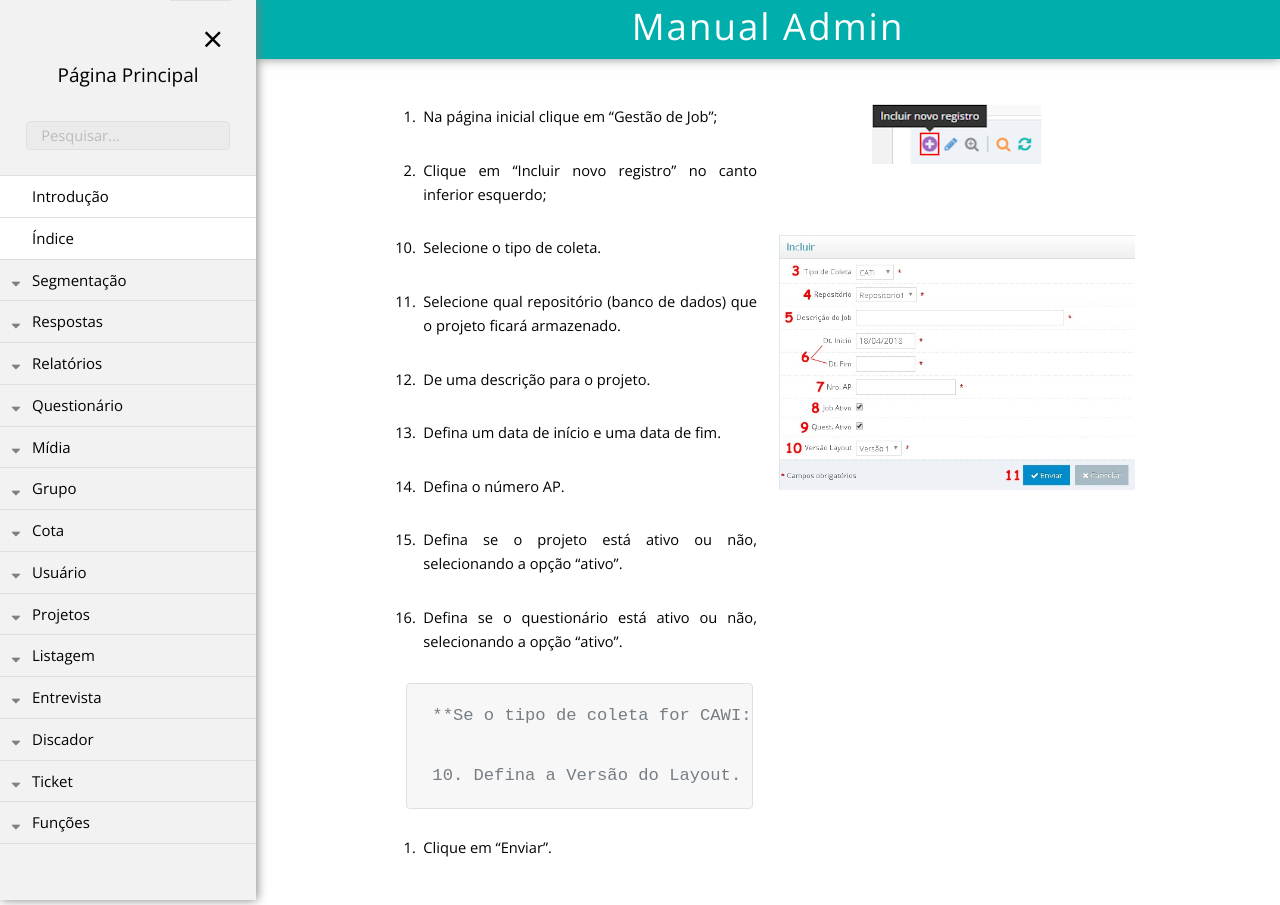
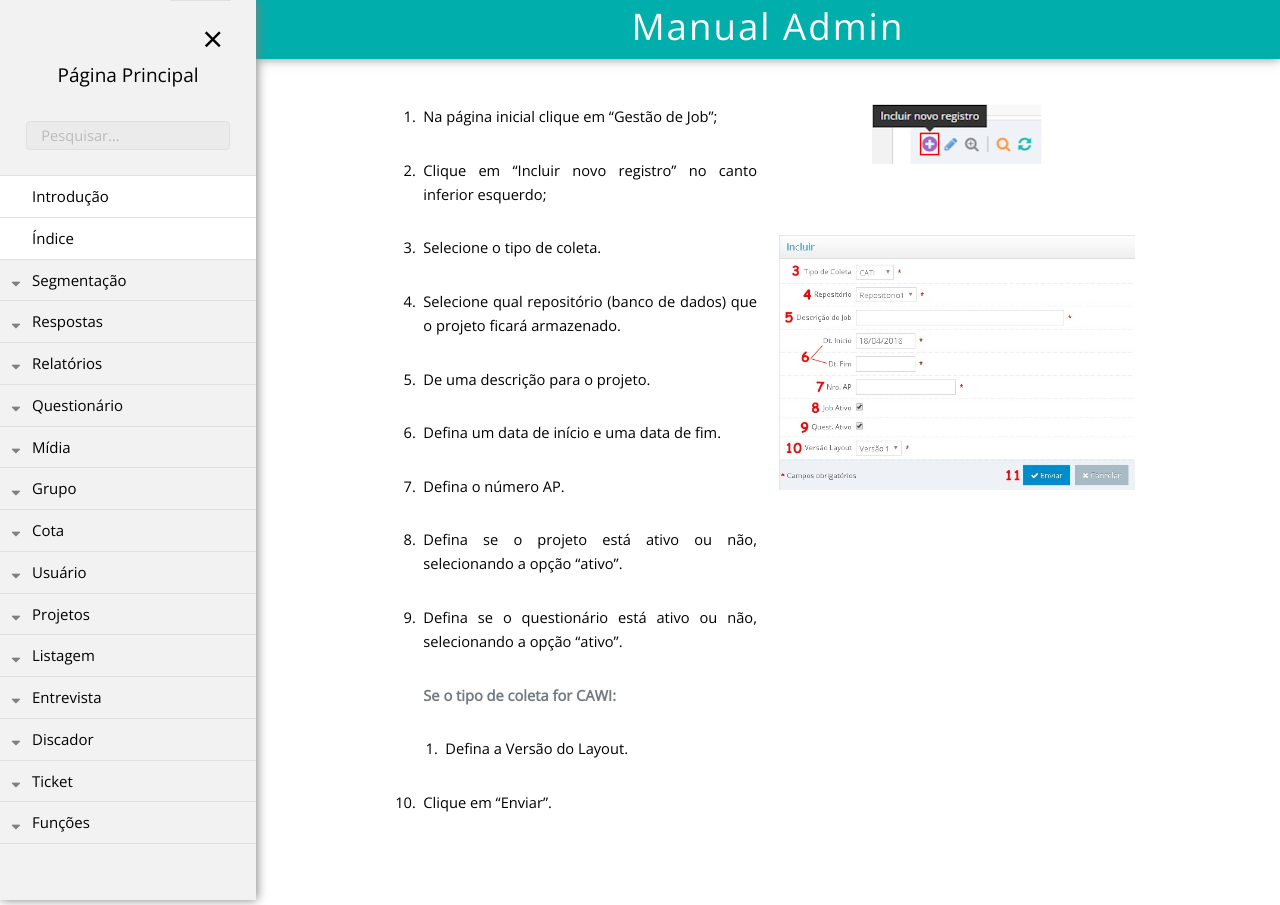
Before and after one commit to rogerio-figueiredo-hsr/hsrtechonline.github.io, a Jekyll site: the page built from _posts/2018-06-15-criando-um-projeto.md, in a window 1280 px wide. Built offline with Jekyll 4.4.1, drawn with Linux system fonts in a browser that asks for light colours.

Commit message:
teste jekyll

```diff
--- a/_posts/2018-06-15-criando-um-projeto.md
+++ b/_posts/2018-06-15-criando-um-projeto.md
@@ -31,7 +31,7 @@ pasta: "Projetos"
 8. Defina se o projeto está ativo ou não, selecionando a opção "ativo".
 
 9. Defina se o questionário está ativo ou não, selecionando a opção "ativo".
-{:start="10"}
+
     **Se o tipo de coleta for CAWI:**
 
     10. Defina a Versão do Layout.
```
